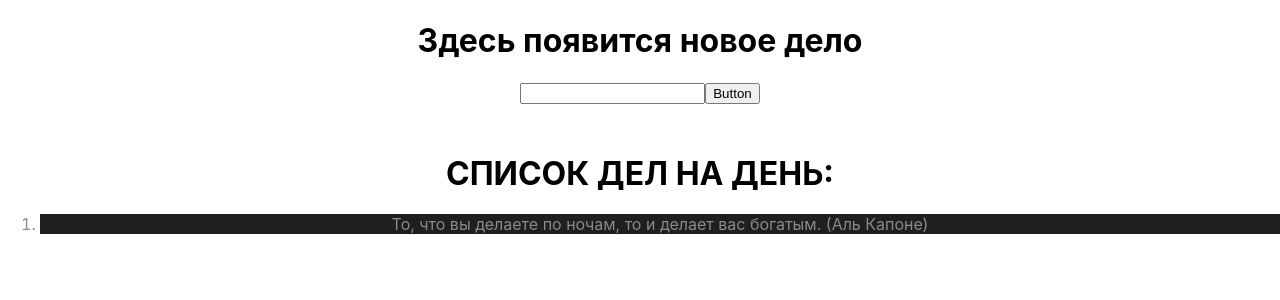
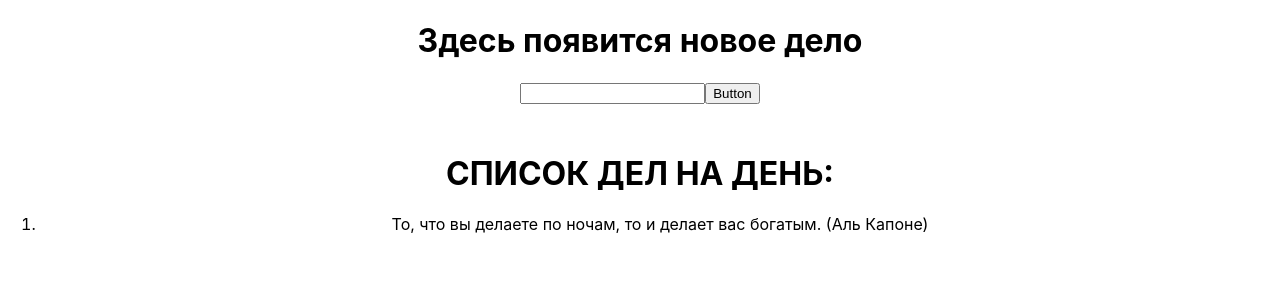
Before and after one commit to genamontana/homework-front-main, a React (Create React App) app: page / in a window 1280 px wide. Shown: the top 300 px of the page. Built offline with nearby package versions, Linux system fonts and the light colour scheme.

Commit message:
hw4 completed

```diff
--- a/src/HW/4/HW4.tsx
+++ b/src/HW/4/HW4.tsx
@@ -40,7 +40,7 @@ export const HW4 = () => {
         {texts.map((el, index) => {
           return (
             <li key={index} id={`hw04-task-${index}`}
-                className={s.chetNechet ? s.chetNechet : ''}>
+                className={index%2 ? s.chetNechet : ''}>
               {el}
             </li>
           );
```
